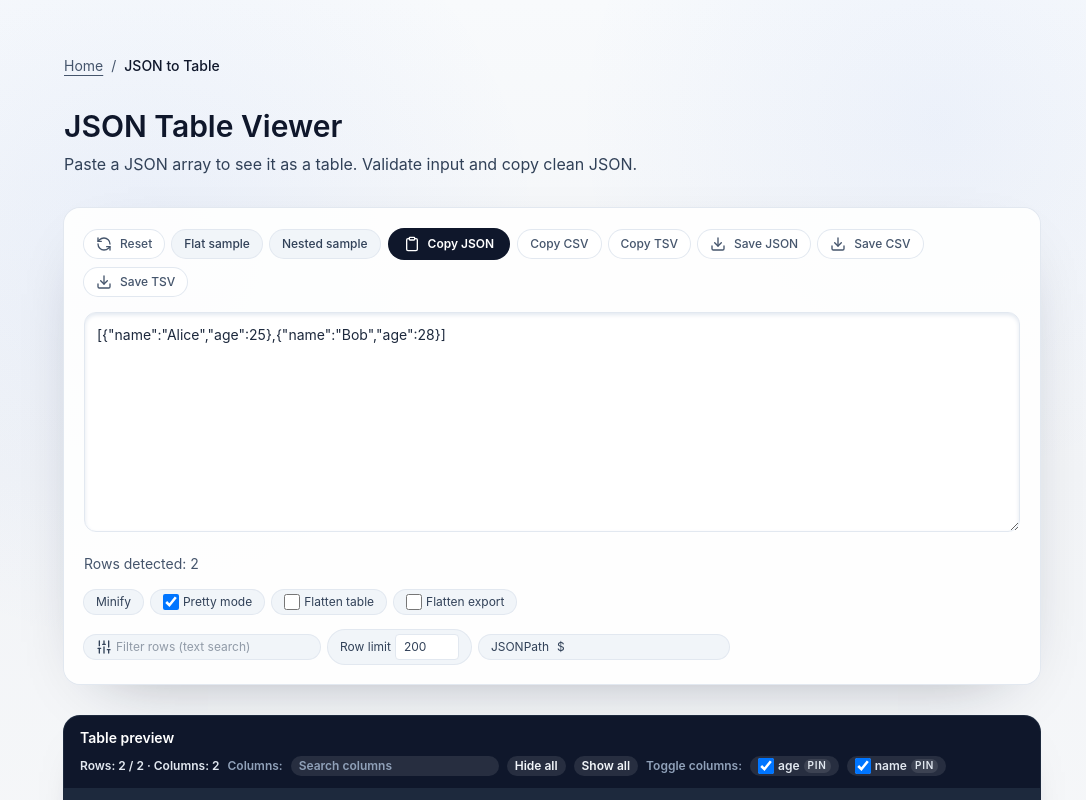
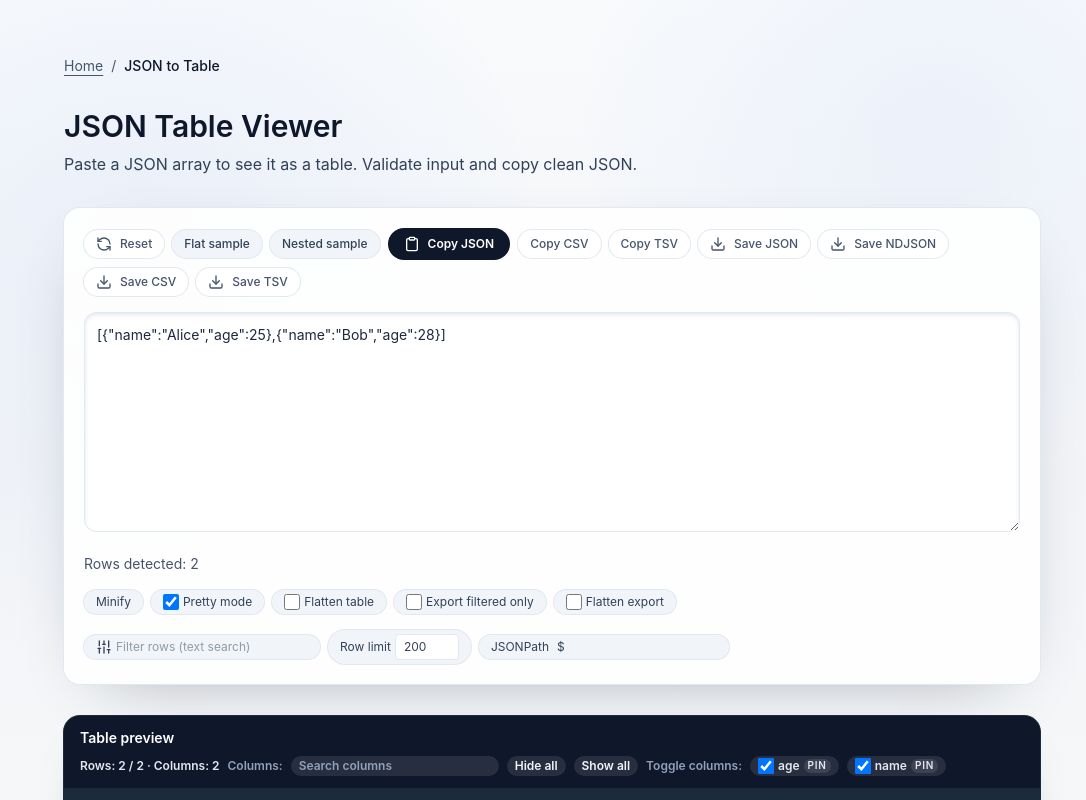
Before and after one commit to ChainPix/custom-website, a Next.js app: page /json-table in a window 1280 px wide. Shown: the top 800 px of the page, without its empty margins (88-1174 px from the left). Built offline with nearby package versions, Linux system fonts and the light colour scheme; no server answers.

Commit message:
Enhance json-table exports

```diff
--- a/app/(tools)/json-table/JSON_TABLE.md
+++ b/app/(tools)/json-table/JSON_TABLE.md
@@ -17,6 +17,7 @@
 - Flattening: Optional dot-notation flattening for table view with array handling modes (join, index keys, stringify).
 - Display: Typed sorting for numbers, booleans, and ISO-like dates; cleaner cell rendering with null/undefined badges and truncation expansion.
 - Performance: Debounced filtering, row search pre-indexing, worker parsing for large inputs, and virtualized table rendering for big datasets.
+- Export: Filtered-only exports, visible-column copy for CSV/TSV, and NDJSON download support.
 
 ## Remaining gaps / next ideas
 - Allow expanding nested objects/arrays instead of stringifying; optional “flatten” view.
--- a/app/(tools)/json-table/client.tsx
+++ b/app/(tools)/json-table/client.tsx
@@ -29,6 +29,7 @@ export default function JsonTableClient() {
   const [jsonPath, setJsonPath] = useState("$");
   const [flattenTable, setFlattenTable] = useState(false);
   const [arrayMode, setArrayMode] = useState<"join" | "index" | "stringify">("join");
+  const [exportFilteredOnly, setExportFilteredOnly] = useState(false);
   const [parsed, setParsed] = useState<{ rows: Row[]; headers: string[]; error: string }>({
     rows: [],
     headers: [],
@@ -464,8 +465,9 @@ export default function JsonTableClient() {
   };
 
   const getExportRows = () => {
-    if (!flattenExport) return parsed.rows;
-    return parsed.rows.map((row) => {
+    const baseRows = exportFilteredOnly ? filteredRows : parsed.rows;
+    if (!flattenExport) return baseRows;
+    return baseRows.map((row) => {
       const flattened: Record<string, unknown> = {};
       Object.entries(row).forEach(([key, value]) => {
         flattenValue(value, key, flattened);
@@ -474,13 +476,7 @@ export default function JsonTableClient() {
     });
   };
 
-  const getExportHeaders = (rows: Row[]) => {
-    const headerSet = new Set<string>();
-    rows.forEach((row) => {
-      Object.keys(row || {}).forEach((key) => headerSet.add(key));
-    });
-    return Array.from(headerSet).sort((a, b) => a.localeCompare(b));
-  };
+  const getExportHeaders = (rows: Row[]) => buildHeaders(rows);
 
   const escapeCell = (value: unknown, delimiter: string) => {
     if (value === null || value === undefined) return "";
@@ -493,16 +489,16 @@ export default function JsonTableClient() {
     return needsQuotes ? `"${escaped}"` : escaped;
   };
 
-  const buildDelimited = (rows: Row[], delimiter: string) => {
-    const cols = getExportHeaders(rows).filter((h) => !hiddenCols.has(String(h)));
+  const buildDelimited = (rows: Row[], delimiter: string, visibleOnly: boolean) => {
+    const cols = getExportHeaders(rows).filter((h) => (visibleOnly ? !hiddenCols.has(String(h)) : true));
     const lines = rows.map((row) => cols.map((c) => escapeCell((row as Row)[String(c)], delimiter)).join(delimiter));
     return [cols.join(delimiter), ...lines].join("\n");
   };
 
-  const copyDelimited = async (delimiter: string, label: string) => {
+  const copyDelimited = async (delimiter: string, label: string, visibleOnly: boolean) => {
     if (parsed.error || !parsed.rows.length) return;
     const rows = getExportRows();
-    const content = buildDelimited(rows, delimiter);
+    const content = buildDelimited(rows, delimiter, visibleOnly);
     try {
       await navigator.clipboard.writeText(content);
       setStatus(`Copied ${label}`);
@@ -510,6 +506,8 @@ export default function JsonTableClient() {
       setStatus("Copy failed");
     }
   };
+
+  const buildNdjson = (rows: Row[]) => rows.map((row) => JSON.stringify(row)).join("\n");
 
   const download = (content: string, filename: string, contentType = "text/plain") => {
     const blob = new Blob([content], { type: contentType });
@@ -628,14 +626,14 @@ export default function JsonTableClient() {
             {copied ? "Copied" : "Copy JSON"}
           </button>
           <button
-            onClick={() => copyDelimited(",", "CSV")}
+            onClick={() => copyDelimited(",", "CSV (visible columns)", true)}
             className="flex items-center gap-2 rounded-full bg-white px-3 py-1.5 text-xs font-medium text-slate-600 shadow-[var(--shadow-soft)] ring-1 ring-slate-200 transition hover:-translate-y-0.5 disabled:opacity-60"
             disabled={!!parsed.error || !parsed.rows.length}
           >
             Copy CSV
           </button>
           <button
-            onClick={() => copyDelimited("\t", "TSV")}
+            onClick={() => copyDelimited("\t", "TSV (visible columns)", true)}
             className="flex items-center gap-2 rounded-full bg-white px-3 py-1.5 text-xs font-medium text-slate-600 shadow-[var(--shadow-soft)] ring-1 ring-slate-200 transition hover:-translate-y-0.5 disabled:opacity-60"
             disabled={!!parsed.error || !parsed.rows.length}
           >
@@ -653,7 +651,20 @@ export default function JsonTableClient() {
           <button
             onClick={() => {
               const rows = getExportRows();
-              const csv = buildDelimited(rows, ",");
+              const ndjson = buildNdjson(rows);
+              download(ndjson, "json-table.ndjson", "application/x-ndjson");
+            }}
+            className="flex items-center gap-2 rounded-full bg-white px-3 py-1.5 text-xs font-medium text-slate-600 shadow-[var(--shadow-soft)] ring-1 ring-slate-200 transition hover:-translate-y-0.5 disabled:opacity-60"
+            disabled={!!parsed.error || !parsed.rows.length}
+            aria-label="Download NDJSON"
+          >
+            <Download className="h-4 w-4" />
+            Save NDJSON
+          </button>
+          <button
+            onClick={() => {
+              const rows = getExportRows();
+              const csv = buildDelimited(rows, ",", false);
               download(csv, "json-table.csv", "text/csv");
             }}
             className="flex items-center gap-2 rounded-full bg-white px-3 py-1.5 text-xs font-medium text-slate-600 shadow-[var(--shadow-soft)] ring-1 ring-slate-200 transition hover:-translate-y-0.5 disabled:opacity-60"
@@ -666,7 +677,7 @@ export default function JsonTableClient() {
           <button
             onClick={() => {
               const rows = getExportRows();
-              const tsv = buildDelimited(rows, "\t");
+              const tsv = buildDelimited(rows, "\t", false);
               download(tsv, "json-table.tsv", "text/tab-separated-values");
             }}
             className="flex items-center gap-2 rounded-full bg-white px-3 py-1.5 text-xs font-medium text-slate-600 shadow-[var(--shadow-soft)] ring-1 ring-slate-200 transition hover:-translate-y-0.5 disabled:opacity-60"
@@ -722,6 +733,15 @@ export default function JsonTableClient() {
               className="h-4 w-4 rounded border-slate-300 text-slate-900 focus:ring-slate-300"
             />
             Flatten table
+          </label>
+          <label className="flex items-center gap-1 rounded-full bg-slate-100 px-3 py-1 ring-1 ring-slate-200">
+            <input
+              type="checkbox"
+              checked={exportFilteredOnly}
+              onChange={(e) => setExportFilteredOnly(e.target.checked)}
+              className="h-4 w-4 rounded border-slate-300 text-slate-900 focus:ring-slate-300"
+            />
+            Export filtered only
           </label>
           {flattenTable ? (
             <label className="flex items-center gap-2 rounded-full bg-slate-100 px-3 py-1 ring-1 ring-slate-200">
```
